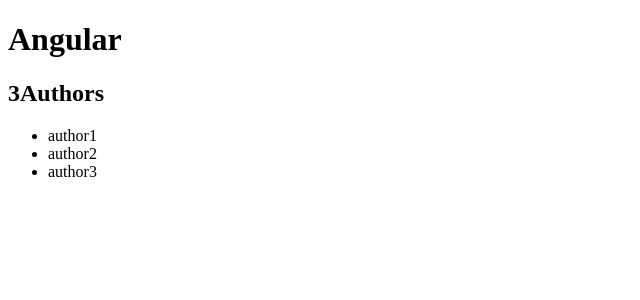
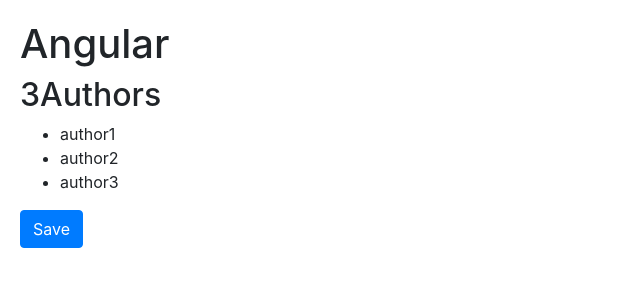
Before and after one commit to hilenionuugonya/angularapp, an Angular app: page / in a window 1280 px wide. Shown: the top 300 px of the page, without its empty margins (0-640 px from the left). Built offline with nearby package versions, Linux system fonts and the light colour scheme.

Commit message:
adding bootstrap

```diff
--- a/src/app/app.component.html
+++ b/src/app/app.component.html
@@ -1,2 +1,3 @@
 <h1>Angular</h1>
 <app-authors></app-authors>
+<app-courses></app-courses>
--- a/src/app/courses.component.ts
+++ b/src/app/courses.component.ts
@@ -3,17 +3,10 @@
 @Component({
   selector: 'app-courses',
   template: `
-    <img [src]='imageUrl'/>
-    <table>
-      <tr>
-        <td [attr.colspan]='colSpan'></td>
-      </tr>
-    </table>
+   <button class = "btn btn-primary">Save</button>
   `
 })
 
 export class CoursesComponent {
-  imageUrl = '' ;
-  colSpan = 2;
 
 }
--- a/src/styles.css
+++ b/src/styles.css
@@ -1 +1,4 @@
 /* You can add global styles to this file, and also import other style files */
+@import "~bootstrap/dist/css/bootstrap.css";
+
+body {padding: 20px;}
```
